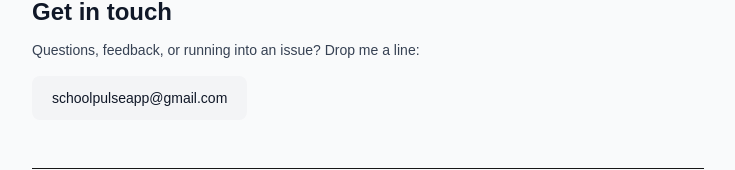
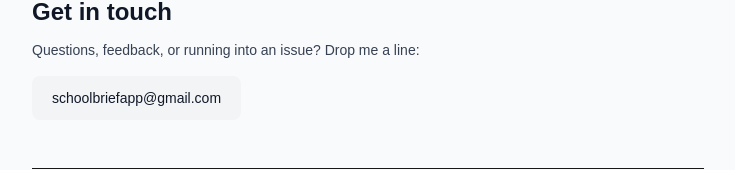
Before and after one commit to lukasbecker36-dot/schoolbrief, a Next.js app: page /how-it-works in a window 1280 px wide. Shown: the part 2278-2448 px from the top of the page, without its empty margins (272-1007 px from the left). Built offline with nearby package versions, Linux system fonts and the light colour scheme.

Commit message:
update gmail address

```diff
--- a/app/how-it-works/page.tsx
+++ b/app/how-it-works/page.tsx
@@ -111,7 +111,7 @@ export default function HowItWorks() {
             <h2 className="text-2xl font-bold mb-3 text-gray-900">Get in touch</h2>
             <p className="text-gray-700 mb-4 text-sm">Questions, feedback, or running into an issue? Drop me a line:</p>
             <a href="mailto:schoolpulseapp@gmail.com" className="inline-block bg-gray-100 hover:bg-gray-200 text-gray-900 rounded-lg px-5 py-3 font-medium text-sm">
-              schoolpulseapp@gmail.com
+              schoolbriefapp@gmail.com
             </a>
           </section>
           <section className="text-center pt-8 border-t">
```
